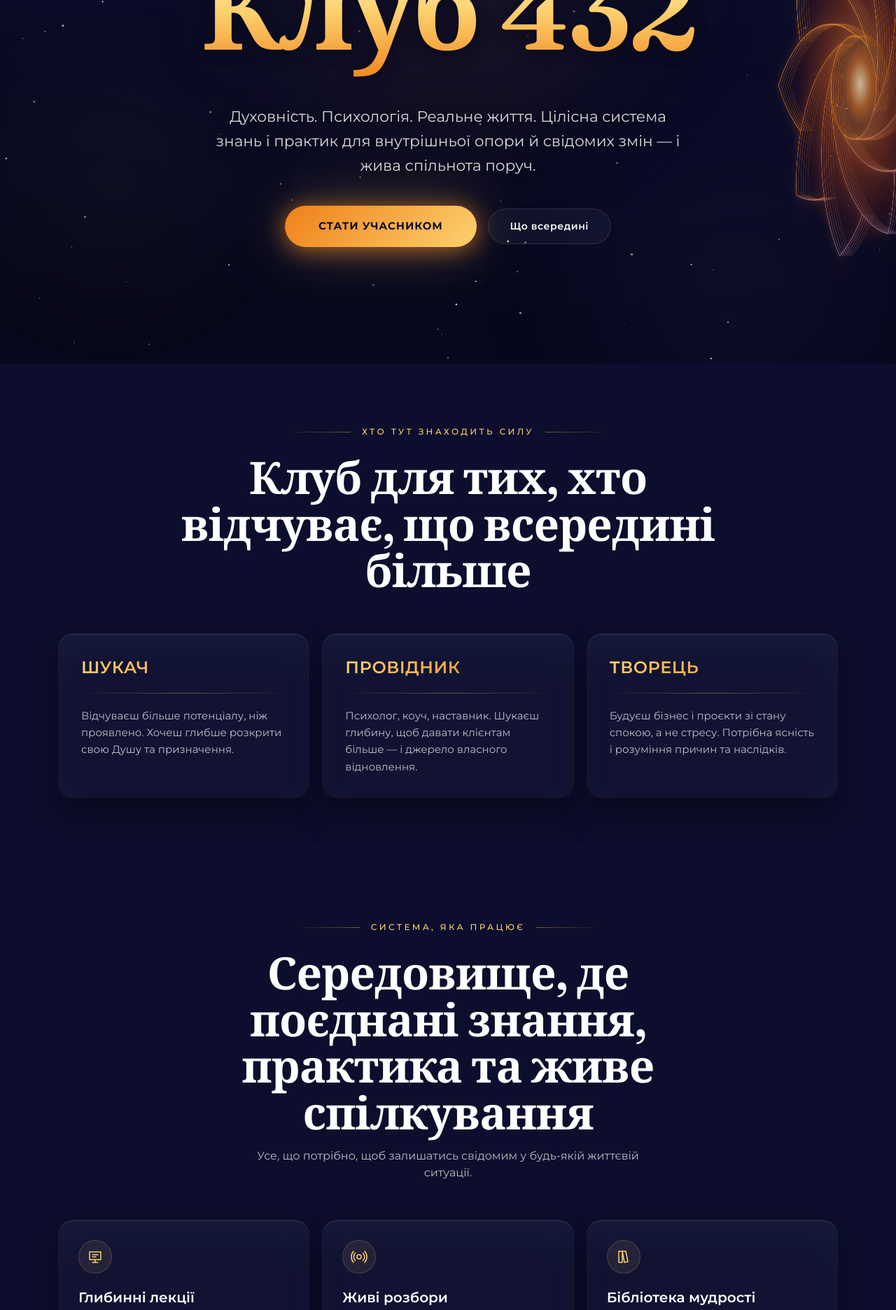
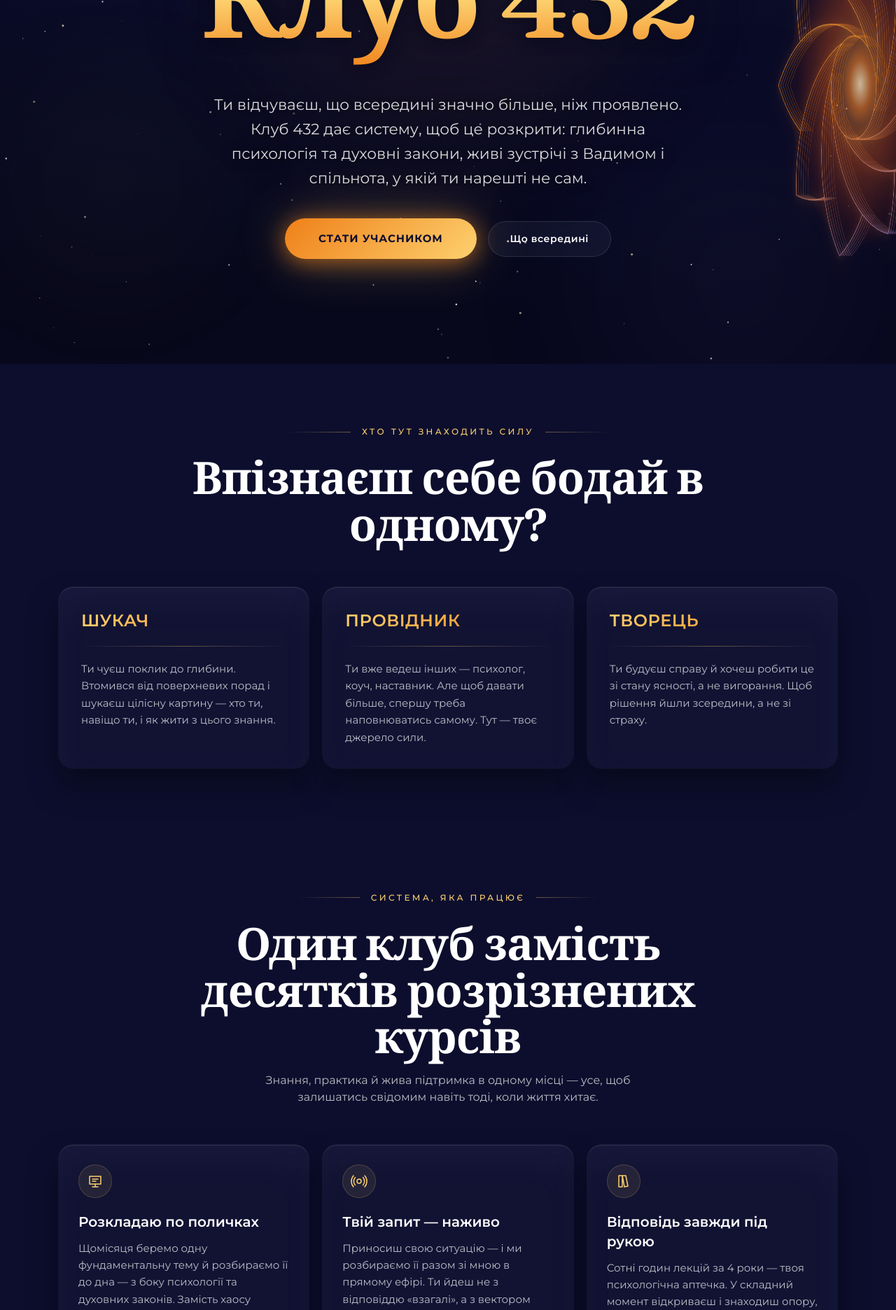
Before and after one commit to prostopeopleua-png/club432-retreat-landing, a Next.js app: page / in a window 1280 px wide. Shown: the part 280-2152 px from the top of the page at 70% size. Built offline with nearby package versions, Linux system fonts and the light colour scheme.

Commit message:
Copy: rewrite hero, archetypes and benefits to sell the transformation in Vadym's warm first-person voice (pains -> outcomes) instead of generic feature text

```diff
--- a/src/app/page.tsx
+++ b/src/app/page.tsx
@@ -42,11 +42,11 @@ const Icons = {
 
 /* ───────────────────────── data ───────────────────────── */
 const FEATURES = [
-  { icon: Icons.lecture, t: "Глибинні лекції", d: "Щомісяця — нова фундаментальна тема з точки зору психології та духовних законів, плюс потокові лекції з розбором питань учасників." },
-  { icon: Icons.live, t: "Живі розбори", d: "Прямий контакт із Вадимом. Розбираєш наживо свій запит чи ситуацію та бачиш вектор руху." },
-  { icon: Icons.library, t: "Бібліотека мудрості", d: "Доступ до бази знань за 4 роки. Сотні годин контенту — твоя психологічна аптечка, завжди під рукою." },
-  { icon: Icons.practice, t: "Щоденні налаштування", d: "Практики, медитації та фокус уваги в чаті, щоб не випадати з усвідомленого стану в рутину." },
-  { icon: Icons.community, t: "Спільнота однодумців", d: "Безпечне оточення, де можна бути собою, ділитися інсайтами й отримувати підтримку тих, хто рухається поруч." },
+  { icon: Icons.lecture, t: "Розкладаю по поличках", d: "Щомісяця беремо одну фундаментальну тему й розбираємо її до дна — з боку психології та духовних законів. Замість хаосу інформації — цілісна картина, яка нарешті складається." },
+  { icon: Icons.live, t: "Твій запит — наживо", d: "Приносиш свою ситуацію — і ми розбираємо її разом зі мною в прямому ефірі. Ти йдеш не з відповіддю «взагалі», а з вектором саме для себе." },
+  { icon: Icons.library, t: "Відповідь завжди під рукою", d: "Сотні годин лекцій за 4 роки — твоя психологічна аптечка. У складний момент відкриваєш і знаходиш опору, а не гортаєш чужі поради." },
+  { icon: Icons.practice, t: "Щоб не випадати в рутину", d: "Короткі щоденні практики й фокус уваги в чаті тримають тебе у свідомому стані щодня, а не лише під час ефіру." },
+  { icon: Icons.community, t: "Ти більше не сам", d: "Оточення, де можна бути справжнім: поділитися інсайтом, отримати підтримку й рухатись поруч із тими, хто теж обрав глибину." },
 ];
 
 const FORMAT = [
@@ -56,9 +56,9 @@ const FORMAT = [
 ];
 
 const WHO = [
-  { t: "Шукач", d: "Відчуваєш більше потенціалу, ніж проявлено. Хочеш глибше розкрити свою Душу та призначення." },
-  { t: "Провідник", d: "Психолог, коуч, наставник. Шукаєш глибину, щоб давати клієнтам більше — і джерело власного відновлення." },
-  { t: "Творець", d: "Будуєш бізнес і проєкти зі стану спокою, а не стресу. Потрібна ясність і розуміння причин та наслідків." },
+  { t: "Шукач", d: "Ти чуєш поклик до глибини. Втомився від поверхневих порад і шукаєш цілісну картину — хто ти, навіщо ти, і як жити з цього знання." },
+  { t: "Провідник", d: "Ти вже ведеш інших — психолог, коуч, наставник. Але щоб давати більше, спершу треба наповнюватись самому. Тут — твоє джерело сили." },
+  { t: "Творець", d: "Ти будуєш справу й хочеш робити це зі стану ясності, а не вигорання. Щоб рішення йшли зсередини, а не зі страху." },
 ];
 
 const FAQ: [string, string][] = [
@@ -104,8 +104,9 @@ export default function Home() {
             initial={{ opacity: 0, y: 20 }} animate={{ opacity: 1, y: 0 }} transition={{ duration: 0.9, delay: 0.32 }}
             className="mx-auto mt-7 max-w-2xl text-[clamp(1.05rem,1.7vw,1.35rem)] leading-relaxed text-white/85 [text-shadow:0_1px_16px_rgba(7,8,27,0.95)]"
           >
-            Духовність. Психологія. Реальне життя. Цілісна система знань і практик для
-            внутрішньої опори й свідомих змін — і жива спільнота поруч.
+            Ти відчуваєш, що всередині значно більше, ніж проявлено. Клуб 432 дає систему,
+            щоб це розкрити: глибинна психологія та духовні закони, живі зустрічі з Вадимом
+            і спільнота, у якій ти нарешті не сам.
           </motion.p>
           <motion.div
             initial={{ opacity: 0, y: 20 }} animate={{ opacity: 1, y: 0 }} transition={{ duration: 0.9, delay: 0.5 }}
@@ -119,7 +120,7 @@ export default function Home() {
         {/* ══ WHO ══ */}
         <section id="what" className="sect mx-auto max-w-6xl px-5">
           <Reveal><Eyebrow>Хто тут знаходить силу</Eyebrow></Reveal>
-          <Reveal i={1}><h2 className="font-display h-section mx-auto mb-14 max-w-3xl text-center">Клуб для тих, хто відчуває, що всередині більше</h2></Reveal>
+          <Reveal i={1}><h2 className="font-display h-section mx-auto mb-14 max-w-3xl text-center">Впізнаєш себе бодай в одному?</h2></Reveal>
           <div className="grid gap-5 md:grid-cols-3">
             {WHO.map((w, i) => (
               <Reveal key={w.t} i={i}>
@@ -136,8 +137,8 @@ export default function Home() {
         {/* ══ FEATURES ══ */}
         <section className="sect mx-auto max-w-6xl px-5">
           <Reveal><Eyebrow>Система, яка працює</Eyebrow></Reveal>
-          <Reveal i={1}><h2 className="font-display h-section mx-auto mb-4 max-w-3xl text-center">Середовище, де поєднані знання, практика та живе спілкування</h2></Reveal>
-          <Reveal i={2}><p className="mx-auto mb-14 max-w-xl text-center text-[var(--c432-ink)]">Усе, що потрібно, щоб залишатись свідомим у будь-якій життєвій ситуації.</p></Reveal>
+          <Reveal i={1}><h2 className="font-display h-section mx-auto mb-4 max-w-3xl text-center">Один клуб замість десятків розрізнених курсів</h2></Reveal>
+          <Reveal i={2}><p className="mx-auto mb-14 max-w-xl text-center text-[var(--c432-ink)]">Знання, практика й жива підтримка в одному місці — усе, щоб залишатись свідомим навіть тоді, коли життя хитає.</p></Reveal>
           <div className="grid gap-5 sm:grid-cols-2 lg:grid-cols-3">
             {FEATURES.map((f, i) => (
               <Reveal key={f.t} i={i}>
```
